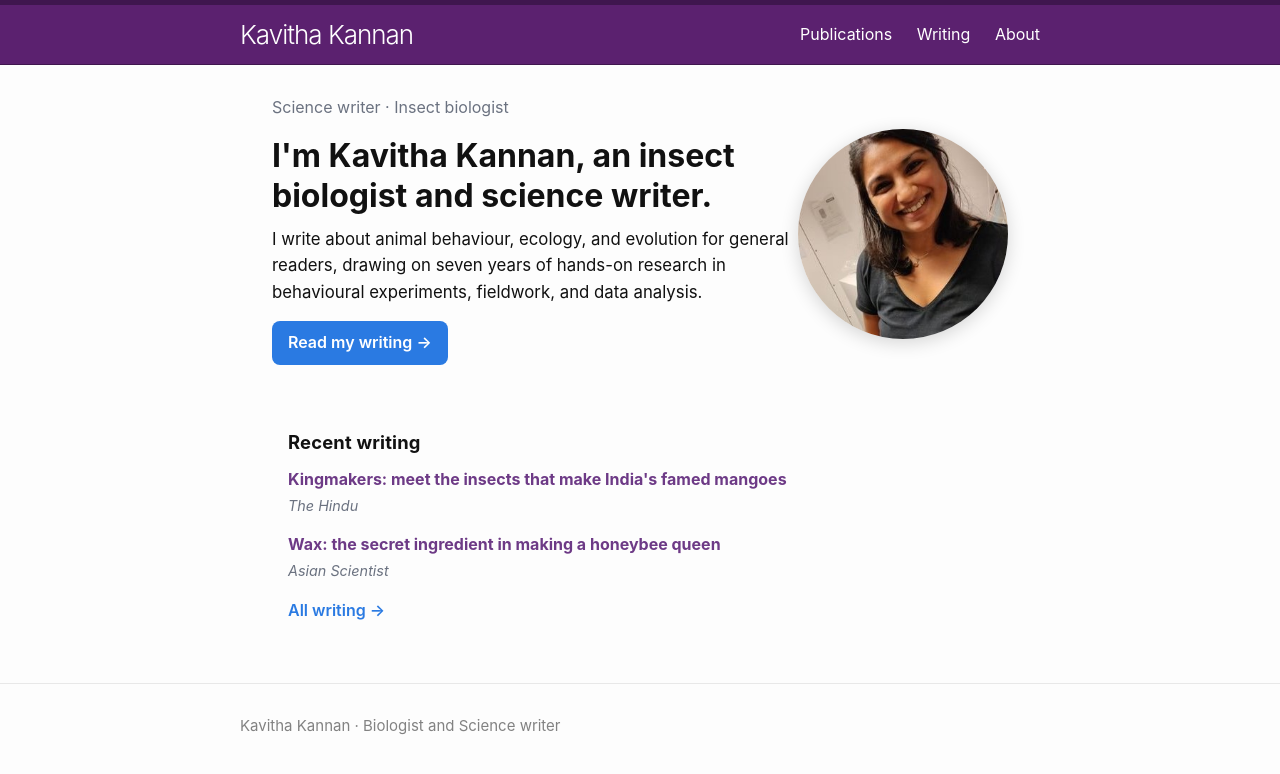
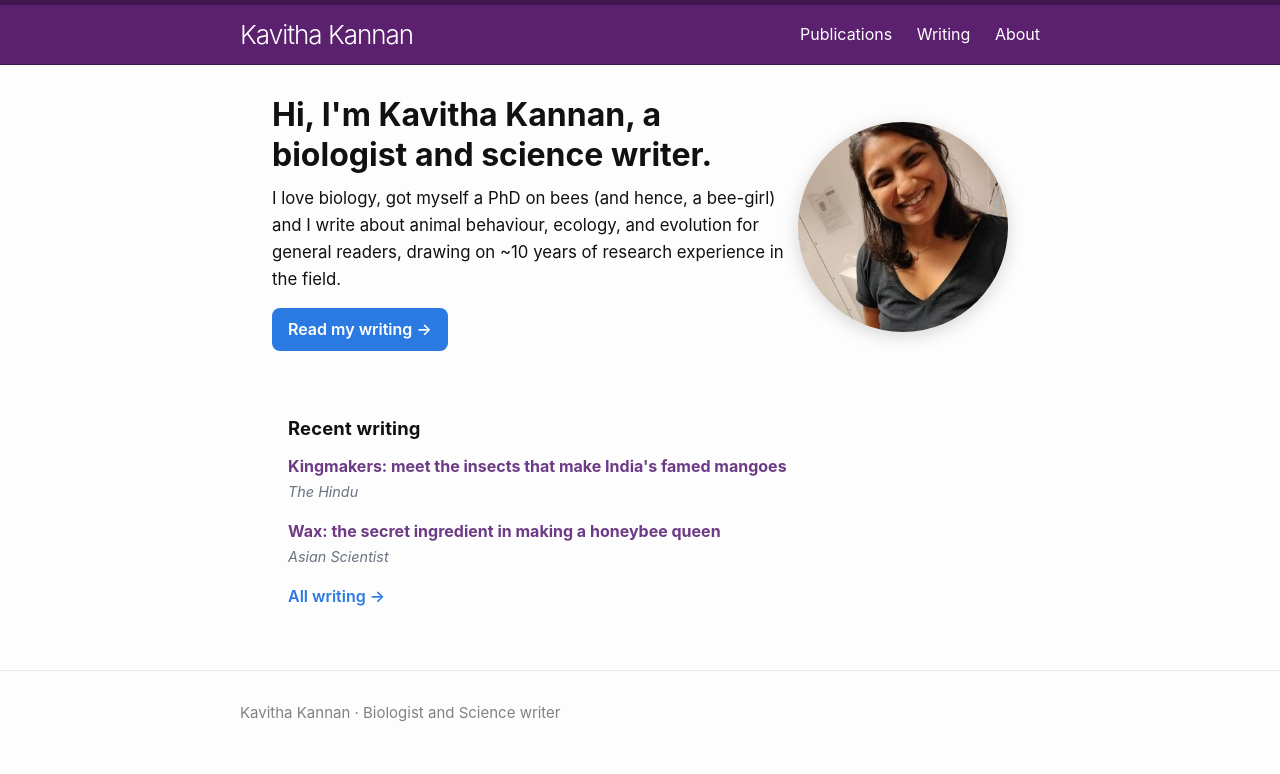
Before and after one commit to buzzingkavs/buzzingkavs.github.io, a Jekyll site: the page built from index.markdown, in a window 1280 px wide. Shown: the top 774 px of the page. Built offline with Jekyll 4.4.1, drawn with Linux system fonts in a browser that asks for light colours.

Commit message:
Revise introduction in index.markdown
Updated personal introduction and experience description.

```diff
--- a/index.markdown
+++ b/index.markdown
@@ -4,9 +4,8 @@ layout: home
 <main>
   <section class="hero hero-split" aria-label="Introduction">
     <div class="hero-body">
-      <p class="eyebrow">Science writer · Insect biologist</p>
-      <h1 class="title">I'm Kavitha Kannan, an insect biologist and science writer.</h1>
-      <p class="lede">I write about animal behaviour, ecology, and evolution for general readers, drawing on seven years of hands-on research in behavioural experiments, fieldwork, and data analysis.</p>
+      <h1 class="title">Hi, I'm Kavitha Kannan, a biologist and science writer. </h1>
+      <p class="lede">I love biology, got myself a PhD on bees (and hence, a bee-girl) and I write about animal behaviour, ecology, and evolution for general readers, drawing on ~10 years of research experience in the field.</p>
       <p class="cta">
         <a class="btn" href="/writing/">Read my writing →</a>
       </p>
```
